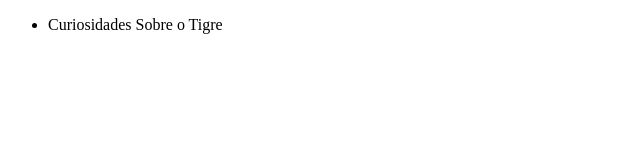
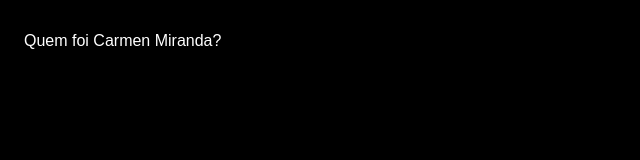
Before and after one commit to Andressaneri/Projeto2025, a plain HTML site: page index.html in a window 1280 px wide. Shown: the whole page, without its empty margins (0-640 px from the left). Drawn offline with Linux system fonts and the light colour scheme.

Commit message:
Add files via upload

```diff
--- a/index.css
+++ b/index.css
@@ -0,0 +1,13 @@
+body {
+   color: white;
+   background-color: black;
+   font-family: Arial, Helvetica, sans-serif;
+}
+
+ul {
+    display: flex;
+    justify-content: space-between;
+    list-style-type: none;
+    align-items: center;
+    padding: 16px;
+}
--- a/index.html
+++ b/index.html
@@ -3,14 +3,14 @@
 <head>
     <meta charset="UTF-8">
     <meta name="viewport" content="width=device-width, initial-scale=1.0">
-    <title>Curiosidades Sobre o Tigre</title>
+    <title>Quem foi Carmen  Miranda?</title>
 <link rel="stylesheet" href="index.css">
 </head>
 <body>
    <nav>
     <ul>
         <li>
-            <a>Curiosidades Sobre o Tigre</a>
+            <a>Quem foi Carmen Miranda?</a>
         </li>
     </ul>
    </nav>
```
